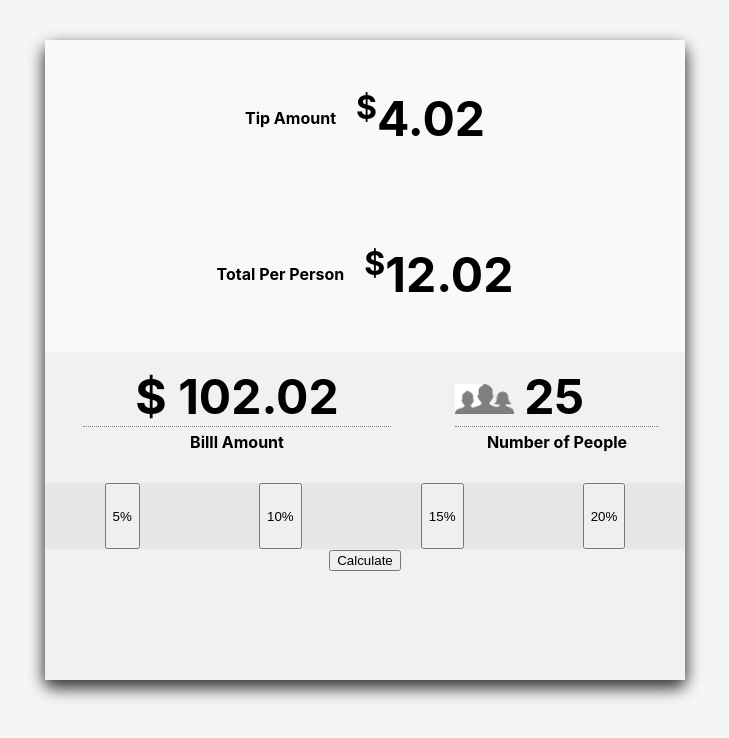
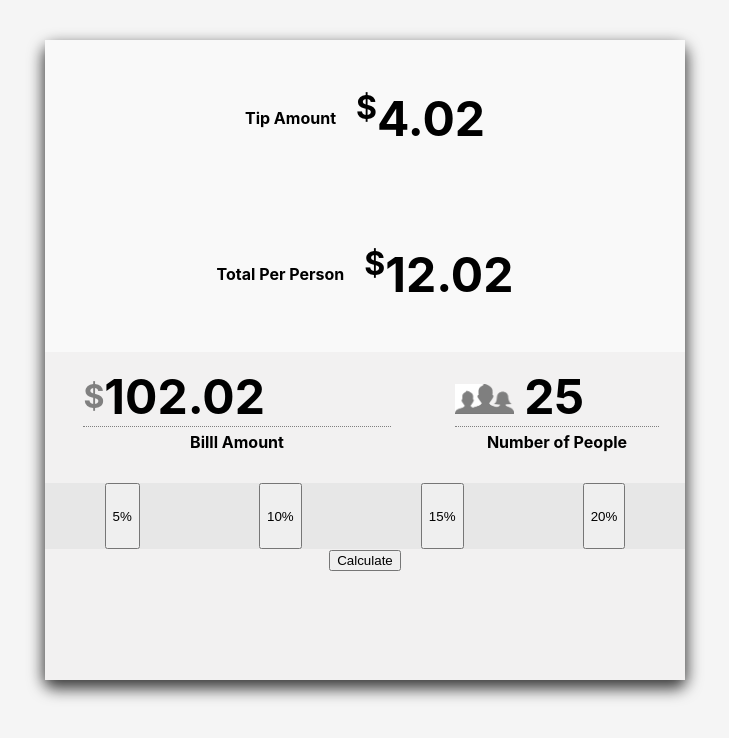
Before and after one commit to jcsmileyjr/tip-calculator, a React (Create React App) app in the folder react-tip-calculator/: page / in a window 1280 px wide. Shown: the top 738 px of the page, without its empty margins (275-1004 px from the left). Built offline with nearby package versions, Linux system fonts and the light colour scheme.

Commit message:
#3 Refactor Styling of input sections of UI
- Updated the dollar sign of Bill Amount

```diff
--- a/react-tip-calculator/src/App.css
+++ b/react-tip-calculator/src/App.css
@@ -14,6 +14,12 @@
 .dollarSign {
   vertical-align: super;
   font-size: xx-large;
+}
+
+.inputsDollarSign {
+  color: gray;
+  font-size: xx-large;
+  vertical-align: top;
 }
 
 .divider {
@@ -73,6 +79,8 @@ p {
 .ui__inputs--container div .divider {
   font-size: xxx-large;
   margin-bottom: 5px;
+  display: flex;
+  align-items: center;
 }
 
 .inputs__billAmount--container, .inputs__numberOfPeople--container {
--- a/react-tip-calculator/src/App.js
+++ b/react-tip-calculator/src/App.js
@@ -32,7 +32,7 @@ function App() {
         </section>
         <section className="ui__inputs--container">
           <div className="inputs__billAmount--container">
-            <p className="divider"><span>$</span> 102.02</p>
+            <p className="divider"><span className="inputsDollarSign">$</span> 102.02</p>
             <p>Billl Amount</p>
           </div>
           <div className="inputs__numberOfPeople--container">
```
